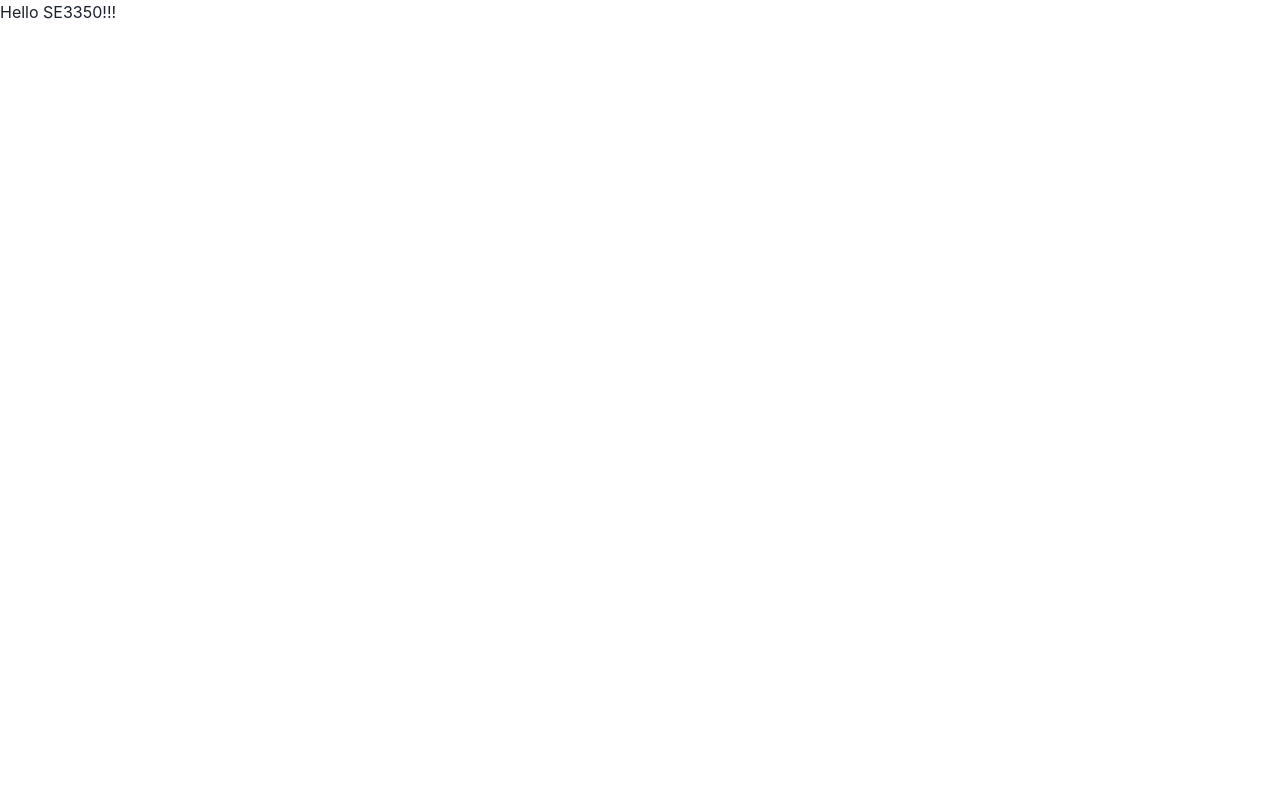
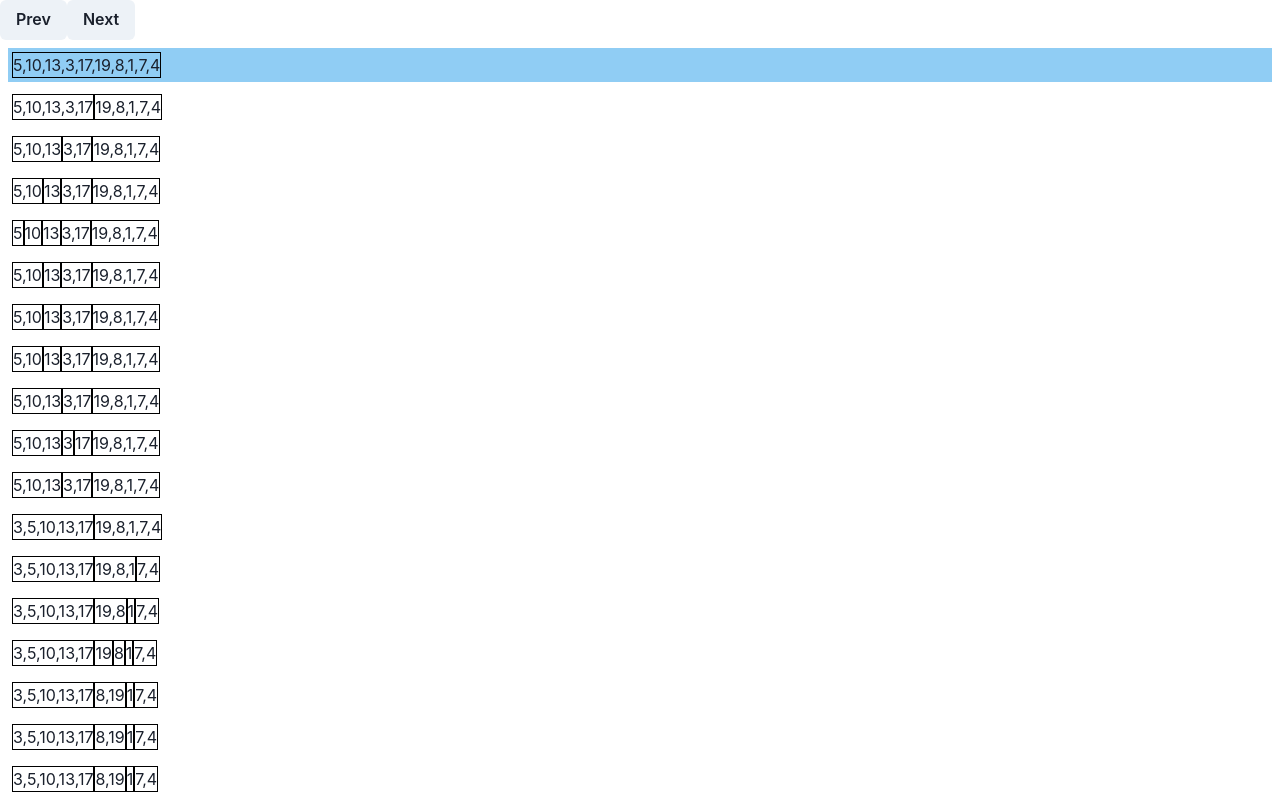
Before and after one commit to ShaimaaAliECE/se3350_project-group-7, a React (Create React App) app in the folder client/: page / in a window 1280 px wide. Shown: the top 800 px of the page. Built offline with nearby package versions, Linux system fonts and the light colour scheme.

Commit message:
Create custom hook to encapsulate game state

```diff
--- a/client/src/App.tsx
+++ b/client/src/App.tsx
@@ -1,10 +1,24 @@
 import React from "react";
-import { ChakraProvider } from "@chakra-ui/react";
+import { ChakraProvider, Box, Flex, Button } from "@chakra-ui/react";
+import useGame from "./hooks/useGame";
 
 function App() {
+  const game = useGame();
   return (
     <ChakraProvider>
-      <div>Hello SE3350!!!</div>
+      <Box>
+        <Button onClick={game.prev}>Prev</Button>
+        <Button onClick={game.next}>Next</Button>
+      </Box>
+      {game.steps.map((step, index) => (
+        <Flex p={1} m={2} bg={index === game.stepIndex ? "blue.200" : "white"}>
+          {step.map((s) => (
+            <Box borderColor="black" borderStyle="solid" borderWidth="1px">
+              {s.toString()}
+            </Box>
+          ))}
+        </Flex>
+      ))}
     </ChakraProvider>
   );
 }
--- /dev/null
+++ b/client/src/hooks/useGame.ts
@@ -0,0 +1,63 @@
+import { useMemo, useState } from "react";
+import generateSteps from "../lib/mergeSort";
+
+interface Options {
+  min?: number;
+  max?: number;
+  unique?: boolean;
+}
+
+function generateArray(n: number, options?: Options) {
+  const {
+    min = 0,
+    max = Number.MAX_SAFE_INTEGER,
+    unique = true,
+  } = options || {};
+  const result = [];
+  const seen = new Set<number>();
+  for (let i = 0; i < n; i++) {
+    let num;
+
+    while (!num || (unique && seen.has(num))) {
+      num = Math.floor(Math.random() * (max - min) + min);
+    }
+    if (unique) {
+      seen.add(num);
+    }
+    result.push(num);
+  }
+  return result;
+}
+
+export default function useGame() {
+  const [level, setLevel] = useState(0);
+  const [stepIndex, setStepIndex] = useState(0);
+
+  const [[min, max], setMinMax] = useState([0, 20]);
+  const steps = useMemo(() => {
+    const items = generateArray(10, { min, max });
+    return generateSteps(items);
+  }, [level, min, max]);
+
+  const curr = steps[stepIndex];
+
+  function next() {
+    if (stepIndex < steps.length - 1) {
+      setStepIndex(stepIndex + 1);
+    }
+  }
+
+  function prev() {
+    if (stepIndex > 0) {
+      setStepIndex(stepIndex - 1);
+    }
+  }
+
+  return {
+    steps,
+    stepIndex,
+    curr,
+    next,
+    prev,
+  };
+}
```
